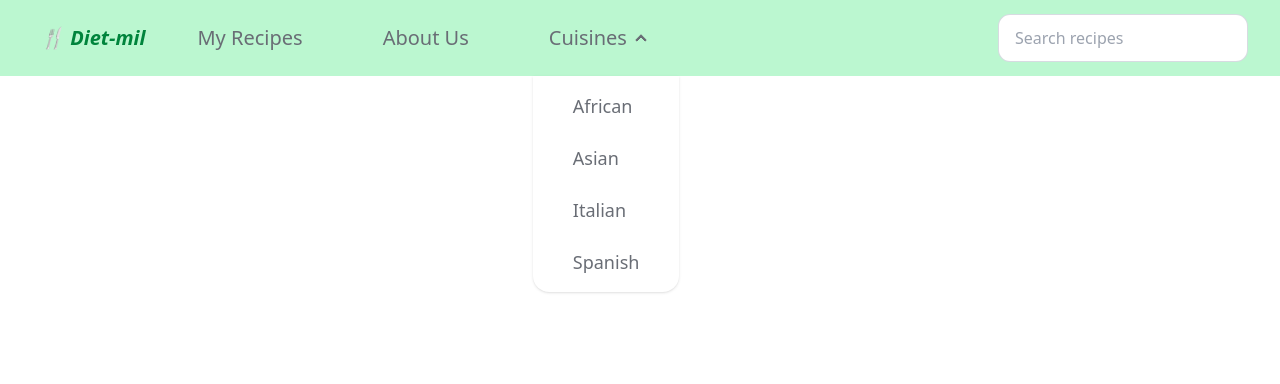
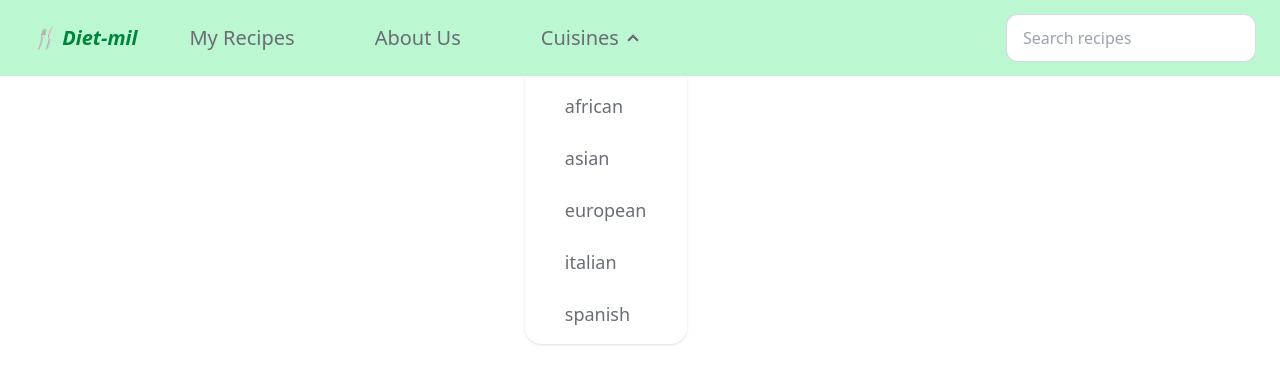
Before and after one commit to lebohangmdm/diet-mil, a React (Vite) app: page /bookmarks in a window 1280 px wide. Both pictures are taken after a click on the heading "Cuisines". Shown: the top 384 px of the page. Built offline with nearby package versions, Linux system fonts and the light colour scheme.

Commit message:
create cuisine page and render it

```diff
--- a/src/App.jsx
+++ b/src/App.jsx
@@ -9,6 +9,7 @@ import RecipeDetails, {
   loader as detailsLoader,
 } from "./Components/RecipeDetails";
 import Error from "./Components/Error";
+import Cuisine, { loader as cuisineLoader } from "./Components/Cuisine";
 
 const router = createBrowserRouter([
   {
@@ -36,6 +37,11 @@ const router = createBrowserRouter([
         loader: detailsLoader,
         errorElement: <Error />,
       },
+      {
+        path: "cuisine/:cuisine",
+        element: <Cuisine />,
+        loader: cuisineLoader,
+      },
     ],
   },
 ]);
--- a/src/Components/About.jsx
+++ b/src/Components/About.jsx
@@ -1,6 +1,6 @@
 const About = () => {
   return (
-    <section className="pt-16">
+    <section className="pt-10 lg:pt-16">
       <div className="container px-4 mx-auto md:px-8">
         <div className="flex flex-col-reverse gap-4 md:flex-row md:gap-12 lg:gap-16">
           <div className="space-y-2 md:space-y-6 md:w-[70%]">
@@ -23,7 +23,7 @@ const About = () => {
               </p>
             </div>
           </div>
-          <div className="md:w-[35%] h-[200px] md:h[300px]  lg:w-[40%]">
+          <div className="md:w-[35%] lg:w-[40%]">
             <img src="lasagne.webp" alt="lasagne" className="object-cover" />
           </div>
         </div>
--- a/src/Components/Bookmarks.jsx
+++ b/src/Components/Bookmarks.jsx
@@ -1,6 +1,7 @@
 import { IoIosTimer } from "react-icons/io";
 import { IoPeopleSharp } from "react-icons/io5";
 import { UseGlobalContext } from "../context";
+import { Link } from "react-router-dom";
 
 const Bookmarks = () => {
   const { recipes } = UseGlobalContext();
@@ -8,7 +9,7 @@ const Bookmarks = () => {
   return (
     <section className="pt-12 lg:pt-16">
       <div className=" px-4 mx-auto max-w-7xl">
-        <div className="grid gap-6 sm:grid-cols-2 md:grid-cols-3 md:gap-8 lg:grid-cols-4">
+        <div className="grid gap-8 sm:grid-cols-2 lg:gap-12 lg:grid-cols-3 xl:grid-cols-4">
           {recipes.map((recipe) => {
             return (
               <div
@@ -34,9 +35,12 @@ const Bookmarks = () => {
                   </div>
 
                   <div className="card-actions justify-start">
-                    <button className="py-2 px-4 text-white bg-greenish-2 text-lg font-medium hover:bg-greenish-1 rounded-lg">
+                    <Link
+                      to={`/recipes/${recipe.id}`}
+                      className="py-2 px-4 text-white bg-greenish-2 text-lg font-medium hover:bg-greenish-1 rounded-lg transition-all duration-150"
+                    >
                       View Details
-                    </button>
+                    </Link>
                   </div>
                 </div>
               </div>
--- /dev/null
+++ b/src/Components/Cuisine.jsx
@@ -0,0 +1,60 @@
+import { Link, useLoaderData } from "react-router-dom";
+
+const Cuisine = () => {
+  const { results: recipes } = useLoaderData();
+  console.log(recipes);
+
+  return (
+    <section className="pt-12 lg:pt-16">
+      <div className=" px-4 mx-auto max-w-7xl">
+        <div className="grid gap-8 sm:grid-cols-2 lg:gap-12 lg:grid-cols-3 xl:grid-cols-4">
+          {recipes.map((recipe) => {
+            return (
+              <div
+                key={recipe.id}
+                className="w-[275px] mx-auto bg-base-100 shadow-xl overflow-hidden rounded-lg"
+              >
+                <figure>
+                  <img src={recipe.image} alt={recipe.title} />
+                </figure>
+
+                <div className="flex flex-col justify-between pt-2 pb-12 px-4 ">
+                  <div>
+                    <h2 className="text-lg font-semibold mb-12">
+                      {recipe.title}
+                    </h2>
+                  </div>
+
+                  <div className="justify-start ">
+                    <Link
+                      to={`/recipes/${recipe.id}`}
+                      className="py-2 px-4 text-white bg-greenish-2  rounded-lg font-medium hover:bg-greenish-1  transition-all duration-150"
+                    >
+                      View Details
+                    </Link>
+                  </div>
+                </div>
+              </div>
+            );
+          })}
+        </div>
+      </div>
+    </section>
+  );
+};
+
+export const loader = async ({ params }) => {
+  const { cuisine } = params;
+
+  try {
+    const res = await fetch(
+      `https://api.spoonacular.com/recipes/complexSearch?cuisine=${cuisine}&apiKey=${
+        import.meta.env.VITE_API_KEY
+      }`
+    );
+    const data = await res.json();
+    return data;
+  } catch (error) {}
+};
+
+export default Cuisine;
--- a/src/Components/Header.jsx
+++ b/src/Components/Header.jsx
@@ -1,10 +1,32 @@
-import { CiBookmark } from "react-icons/ci";
 import { Link } from "react-router-dom";
+
+const links = [
+  {
+    id: 1,
+    link: "african",
+  },
+  {
+    id: 2,
+    link: "asian",
+  },
+  {
+    id: 3,
+    link: "european",
+  },
+  {
+    id: 4,
+    link: "italian",
+  },
+  {
+    id: 5,
+    link: "spanish",
+  },
+];
 
 const Header = () => {
   return (
     <header className=" bg-green-200">
-      <div className="container px-4 mx-auto md:px-8">
+      <div className="container px-4 mx-auto md:px-6">
         <div className="flex items-center justify-between">
           <div className="navbar gap-8">
             <div className="">
@@ -28,23 +50,23 @@ const Header = () => {
                   </Link>
                 </li>
                 <li>
-                  <details className="dropdown">
+                  <details className="dropdown dropdown-hover">
                     <summary className="text-greyish-1 text-xl ">
                       Cuisines
                     </summary>
-                    <ul className="py-2 shadow menu dropdown-content z-10  rounded-box rounded-t-none space-y-2 ">
-                      <li>
-                        <a className="menu-link">African</a>
-                      </li>
-                      <li>
-                        <a className="menu-link">Asian</a>
-                      </li>
-                      <li>
-                        <a className="menu-link">Italian</a>
-                      </li>
-                      <li>
-                        <a className="menu-link">Spanish</a>
-                      </li>
+                    <ul className="py-1 shadow menu dropdown-content z-10  rounded-box rounded-t-none space-y-2 ">
+                      {links.map((link) => {
+                        return (
+                          <li key={link.id}>
+                            <Link
+                              to={`cuisine/${link.link}`}
+                              className="menu-link"
+                            >
+                              {link.link}
+                            </Link>
+                          </li>
+                        );
+                      })}
                     </ul>
                   </details>
                 </li>
--- a/src/Components/Recipes.jsx
+++ b/src/Components/Recipes.jsx
@@ -12,7 +12,7 @@ const Recipes = () => {
           Start searching for your perfect recipes. So you can make a delicious
           dish 😋
         </p>
-        <div className="grid sm:grid-cols-2 gap-4 md:grid-cols-3 md:gap-8 lg:grid-cols-4">
+        <div className="grid sm:grid-cols-2 gap-8 md:grid-cols-3 md:gap-12 lg:grid-cols-4">
           {recipes.map((recipe) => {
             return <Recipe key={recipe.id} recipe={recipe} />;
           })}
--- a/src/context.jsx
+++ b/src/context.jsx
@@ -5,6 +5,7 @@ const AppContext = createContext();
 
 export const AppProvider = ({ children }) => {
   const [recipes, setRecipes] = useState([]);
+  const [query, setQuery] = useState("");
 
   const addRecipe = (newRecipe) => {
     setRecipes((recipes) => [...recipes, newRecipe]);
@@ -17,6 +18,8 @@ export const AppProvider = ({ children }) => {
   return (
     <AppContext.Provider
       value={{
+        query,
+        setQuery,
         recipes,
         addRecipe,
         deleteRecipe,
```
Also changed, not shown: public/pic.jpg (added).
